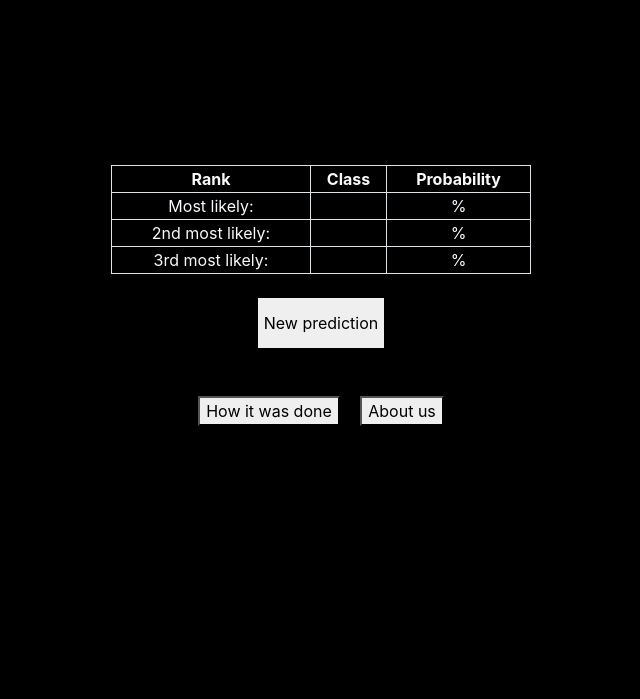
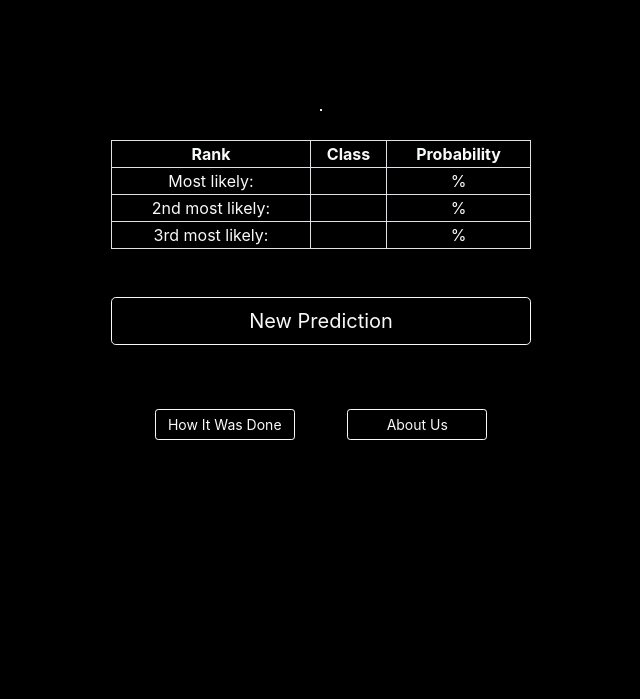
Before and after one commit to roxxuz/blue-ml-predict, a Flask app: template templates/predict.html in a window 1280 px wide. Shown: the top 699 px of the page, without its empty margins (319-959 px from the left). Run offline with Flask 2, Linux system fonts and the light colour scheme; the template is opened without the code that fills it, so the values that code supplies are empty.

Commit message:
Styling the new buttons

```diff
--- a/static/stylesheets/style.css
+++ b/static/stylesheets/style.css
@@ -26,7 +26,7 @@ img {
   position: absolute;
   margin: auto;
   width: 700px;
-  height: 550px;
+  height: 600px;
   text-align: center;
   top: 0;
   bottom: 0;
@@ -44,13 +44,14 @@ img {
   margin-right: auto;
 }
 
-.new-pred-button{
-  height: 50px;
-  border: none;
+.pred-button{
+  width: 60%;
 }
 
-/* .info-buttons{
-  width: 100px;
-  height: 25px;
-  font-size: 10px;
-} */
+.new-pred-button{
+  width: 60%;
+}
+
+.info-buttons{
+  width: 140px;
+}
--- a/templates/index.html
+++ b/templates/index.html
@@ -16,8 +16,10 @@
     <h4 class="text-light mb-5 mt-4"> DEEP LEARNING IMAGE CLASSIFICATION </h4>
     <form method=post enctype=multipart/form-data>
       <p class="text-light">
-        <input type=file name=file>
-        <input type=submit value=Predict>
+        <input type=file name=file id="img" style="display:none;">
+        <label for="img" class="btn btn-outline-light"> Choose File </label>
+        <br>
+        <input type=submit value=Predict class="btn btn-outline-light btn-lg mt-5 pred-button">
       </p>
     </form>
     <h6 class="text-light mt-5">Upload an image that represents one of the following: </h6>
--- a/templates/predict.html
+++ b/templates/predict.html
@@ -9,7 +9,7 @@
 
 <body>
   <div id="predict-text">
-    <img id="predict-image" src="{{ image_path }}">
+    <img id="predict-image" src="{{ image_path }}" class="border border-light mb-2">
 
     <p class="text-light">  </p>
     <table id="predict-table" class="table-bordered text-light">
@@ -37,10 +37,10 @@
         <td>{{ predictions.prob3 }} %</td>
       </tr>
     </table>
-    <a href="{{ url_for('main_page') }}"><button class="button mt-4 new-pred-button">New prediction</button></a>
+    <a href="{{ url_for('main_page') }}"><button class="btn btn-outline-light btn-lg mt-5 mb-3 new-pred-button">New Prediction</button></a>
     <br>
-    <a href="#"><button class="button mt-5 ml-2 mr-2 info-buttons">How it was done</button></a>
-    <a href="#"><button class="button mt-5 ml-2 mr-2 info-buttons">About us</button></a>
+    <a href="#"><button class="btn btn-outline-light btn-sm mt-5 ml-4 mr-4 info-buttons">How It Was Done</button></a>
+    <a href="#"><button class="btn btn-outline-light btn-sm mt-5 ml-4 mr-4 info-buttons">About Us</button></a>
   </div>
 </body>
 
```
